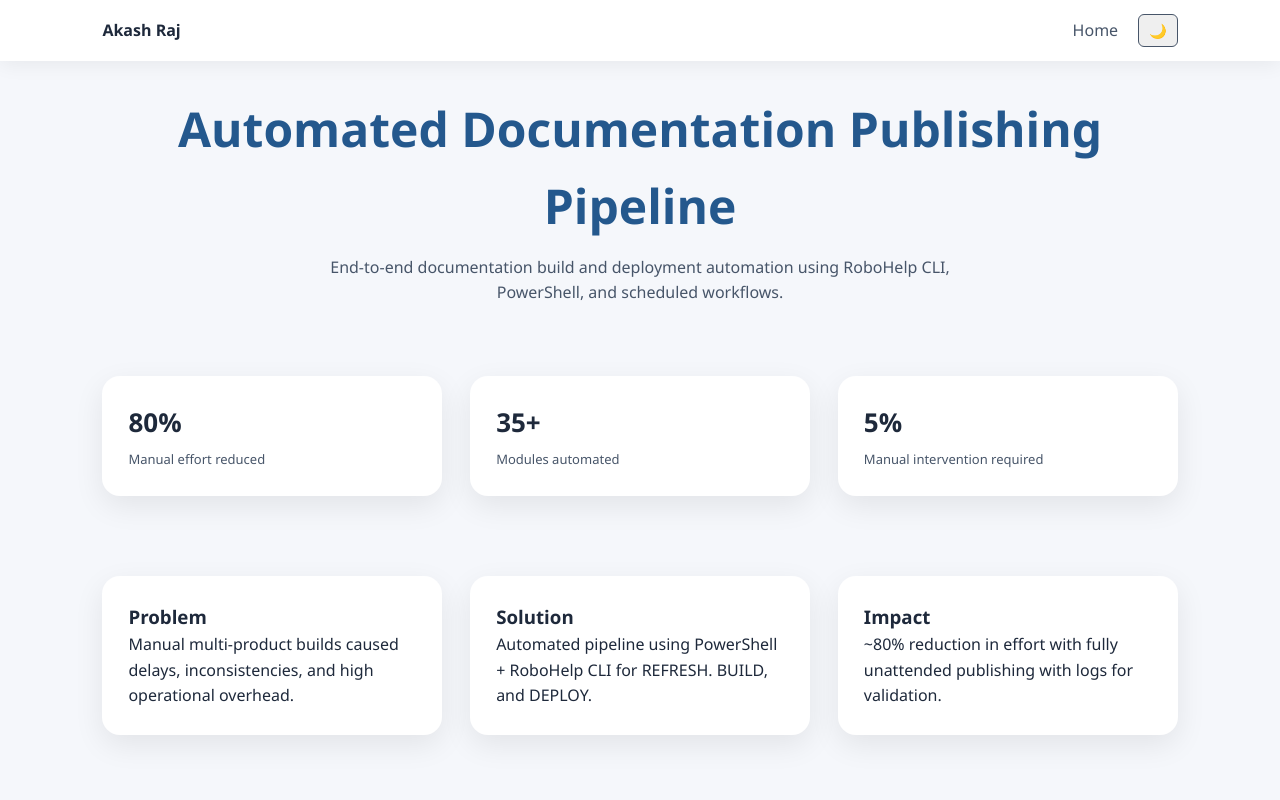
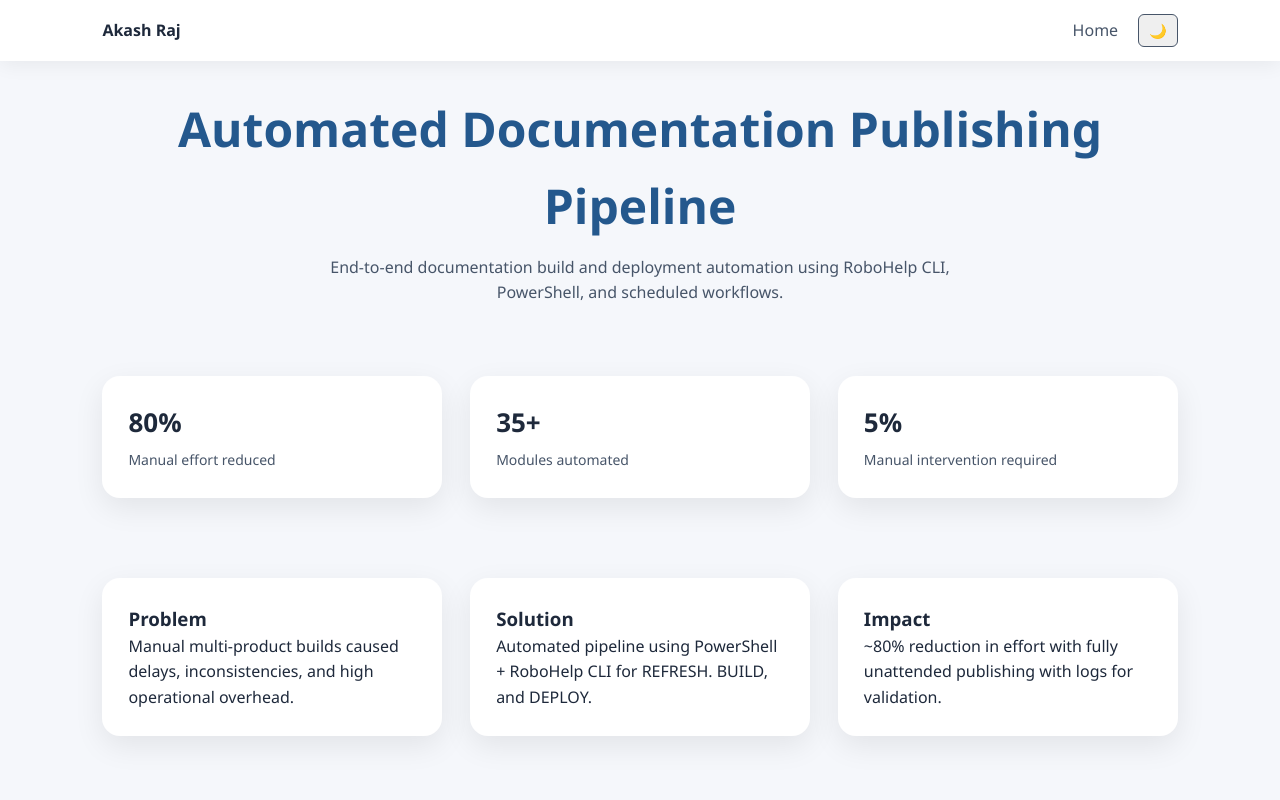
Before and after one commit to akashraj1089/akashraj1089.github.io, a plain HTML site: page automation-pipeline.html in a window 1280 px wide. Shown: the top 800 px of the page. Drawn offline with Linux system fonts and the light colour scheme.

Commit message:
Update automation-pipeline.html

```diff
--- a/automation-pipeline.html
+++ b/automation-pipeline.html
@@ -52,7 +52,7 @@ transition:.25s;
 .card:hover{transform:translateY(-6px);box-shadow:var(--shadow-hover);}
 
 .kpi{font-size:26px;font-weight:700;margin-bottom:6px;}
-.label{font-size:13px;color:var(--muted);}
+.label{font-size:14px;color:var(--muted);}
 
 /* 🔥 TASK SCHEDULER BADGE */
 .trigger-badge{
```
